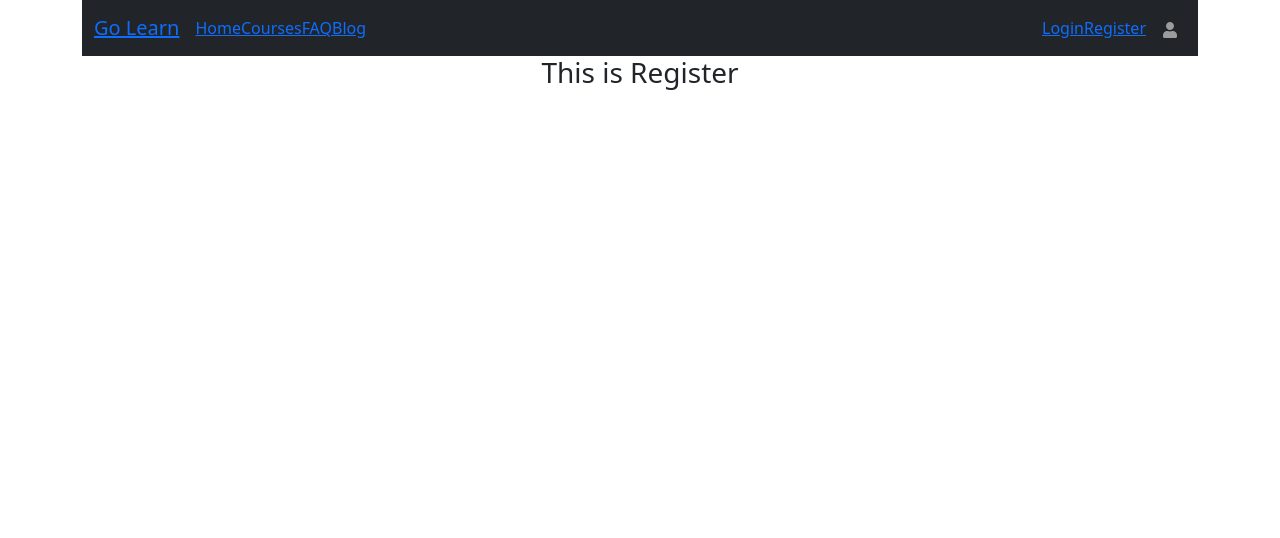
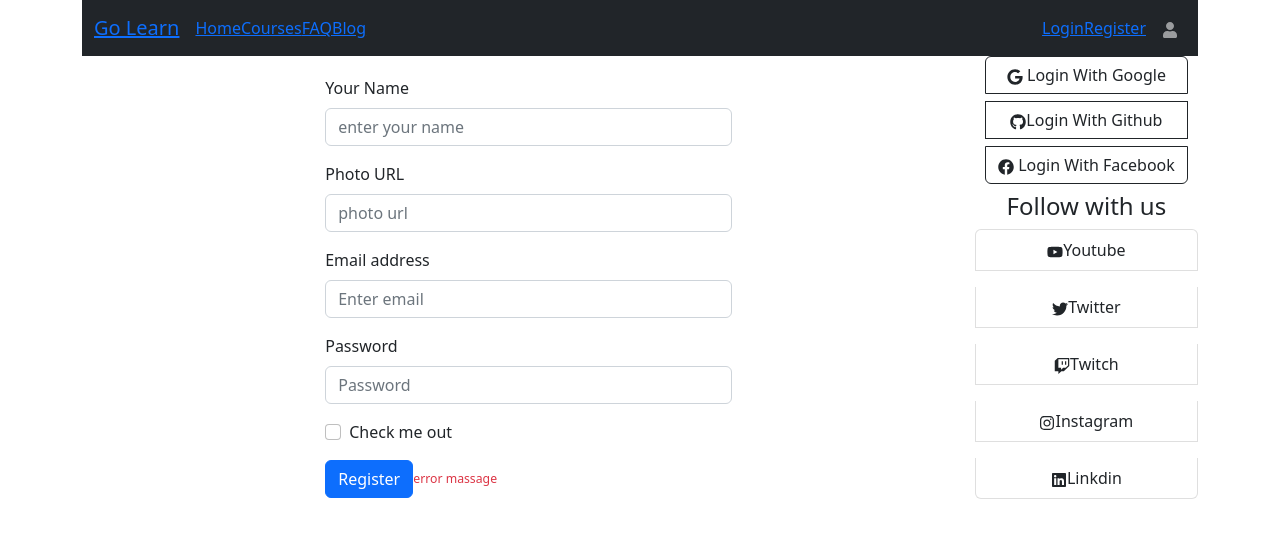
Before and after one commit to Mr-Rahman786/Go-learn-project-client, a React (Create React App) app: page /register in a window 1280 px wide. Shown: the top 538 px of the page. Built offline with nearby package versions, Linux system fonts and the light colour scheme; no server answers.

Commit message:
add register components

```diff
--- /dev/null
+++ b/src/Components/Login/Login.css
@@ -0,0 +1,7 @@
+.form-container{
+    display: grid;
+    grid-template-columns: 4fr 1fr;
+}
+.form-body{
+    padding: 20px;
+}
--- a/src/Components/Login/Login.js
+++ b/src/Components/Login/Login.js
@@ -1,15 +1,16 @@
 import React from 'react';
 import Button from 'react-bootstrap/Button';
 import Form from 'react-bootstrap/Form';
+import RightSideNav from '../RightSideNav/RightSideNav';
+import './Login.css'
 const Login = () => {
+
     return (
-        <Form>
+        <Form className='form-container mx-auto'>
+            <div className='form-body text-start w-50 mx-auto'>
                 <Form.Group className="mb-3" controlId="formBasicEmail">
                     <Form.Label>Email address</Form.Label>
                     <Form.Control type="email" placeholder="Enter email" />
-                <Form.Text className="text-muted">
-                    We'll never share your email with anyone else.
-                </Form.Text>
                 </Form.Group>
 
                 <Form.Group className="mb-3" controlId="formBasicPassword">
@@ -19,9 +20,19 @@
                 <Form.Group className="mb-3" controlId="formBasicCheckbox">
                     <Form.Check type="checkbox" label="Check me out" />
                 </Form.Group>
+
                 <Button variant="primary" type="submit">
-                Submit
+                    Log in
                 </Button>
+                <Form.Text className='text-danger'>
+                    <small>error massage</small>
+                </Form.Text>
+            </div>
+            <div>
+                <div className='d-none d-lg-block'>
+                    <RightSideNav></RightSideNav>
+                </div>
+            </div>
         </Form>
     );
 };
--- a/src/Components/Register/Register.js
+++ b/src/Components/Register/Register.js
@@ -1,10 +1,56 @@
 import React from 'react';
+import Button from 'react-bootstrap/Button';
+import Form from 'react-bootstrap/Form';
+import RightSideNav from '../RightSideNav/RightSideNav';
+const Register = () => {
 
-const Register = () => {
+    const handleSubmit = event => {
+        event.preventDefault();
+        const form = event.target;
+        const name = form.name.value;
+        const photoURL = form.photoURL.value;
+        const email = form.email.value;
+        const password = form.password.value;
+        console.log(name,photoURL,email,password)
+    }
+
     return (
-        <div>
-            <h3>This is Register </h3>
-        </div>
+        <Form onSubmit={handleSubmit} className='form-container mx-auto'>
+            <div className='form-body text-start w-50 mx-auto'>
+                <Form.Group className="mb-3" controlId="formBasicEmail">
+                    <Form.Label>Your Name</Form.Label>
+                    <Form.Control name="name" type="text" placeholder="enter your name" />
+                </Form.Group>
+                <Form.Group className="mb-3" controlId="formBasicEmail">
+                    <Form.Label>Photo URL</Form.Label>
+                    <Form.Control name="photoURL" type="text" placeholder="photo url" />
+                </Form.Group>
+                <Form.Group className="mb-3" controlId="formBasicEmail">
+                    <Form.Label>Email address</Form.Label>
+                    <Form.Control name="email" type="email" placeholder="Enter email" required />
+                </Form.Group>
+
+                <Form.Group className="mb-3" controlId="formBasicPassword">
+                    <Form.Label>Password</Form.Label>
+                    <Form.Control name="password" type="password" placeholder="Password" required />
+                </Form.Group>
+                <Form.Group className="mb-3" controlId="formBasicCheckbox">
+                    <Form.Check type="checkbox" label="Check me out" />
+                </Form.Group>
+
+                <Button variant="primary" type="submit">
+                    Register
+                </Button>
+                <Form.Text className='text-danger'>
+                    <small>error massage</small>
+                </Form.Text>
+            </div>
+            <div>
+                <div className='d-none d-lg-block'>
+                    <RightSideNav></RightSideNav>
+                </div>
+            </div>
+        </Form>
     );
 };
 
--- a/src/Components/RightSideNav/RightSideNav.js
+++ b/src/Components/RightSideNav/RightSideNav.js
@@ -15,7 +15,7 @@
 const RightSideNav = () => {
 
     const { providerLogin } = useContext(AuthContext);
-    console.log(providerLogin)
+    // console.log(providerLogin)
     const googleProvider= new GoogleAuthProvider()
     // google sign in
 
--- a/src/Context/AuthProvider/AuthProvider.js
+++ b/src/Context/AuthProvider/AuthProvider.js
@@ -10,7 +10,7 @@
 const AuthProvider = ({ children }) => {
     const [user, setUser] = useState(null)
 
-    console.log(user)
+    // console.log(user)
     const providerLogin = (provider) => {
         return signInWithPopup(auth, provider)
     }
@@ -20,7 +20,6 @@
 
     useEffect(() => {
         const unsubscribe = onAuthStateChanged(auth, (currentUser) => {
-            console.log('check the current user', currentUser)
             setUser(currentUser);
         })
         return () => {
--- a/src/Routes/Routes/Routes.js
+++ b/src/Routes/Routes/Routes.js
@@ -39,7 +39,7 @@
                 element: <CourseDetails></CourseDetails>
             },
             {
-                path: '/',
+                path: '/login',
                 element:<Login></Login>
             },
             {
```
Lines whose indentation alone changed are shown as unchanged.
